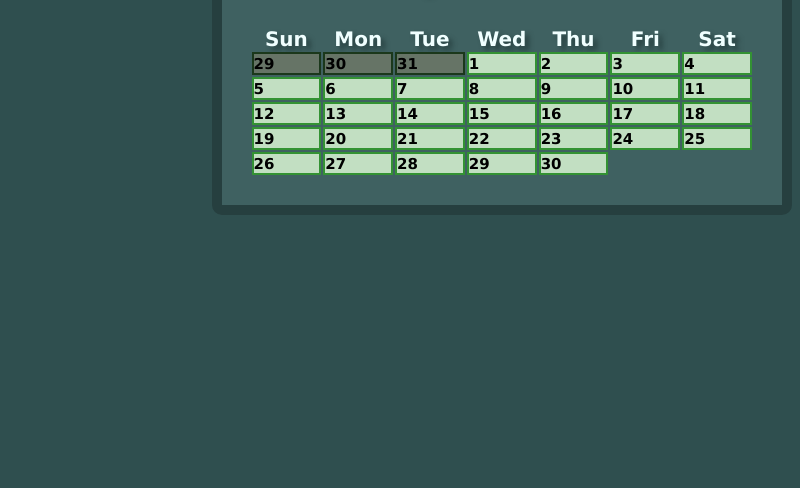
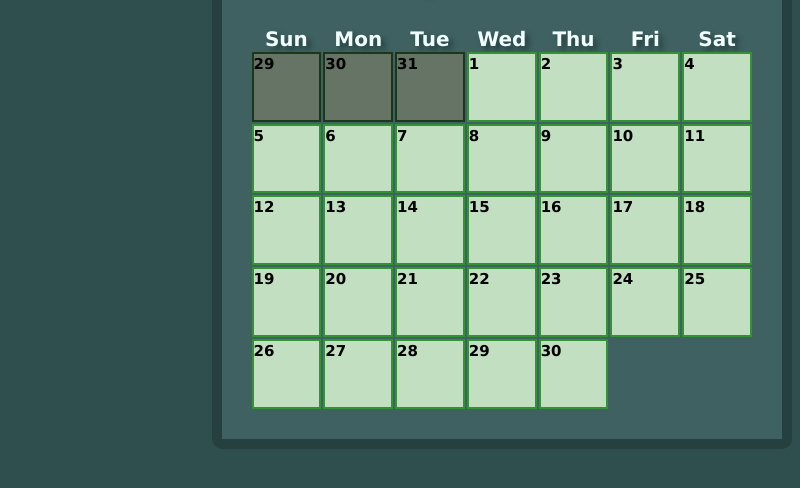
Before and after one commit to gitadrian417/Software-Engineering-Project, an Electron app: page index.html in a window 800 px wide. Both pictures are taken after a click on the button "Change Views". Shown: the part 130-618 px from the top of the page. Drawn offline with Linux system fonts and the light colour scheme; no server answers.

Commit message:
Cleaned up CSS slightly.

```diff
--- a/renderer.js
+++ b/renderer.js
@@ -128,15 +128,14 @@ function renderCalendar() {
     let number = pastDay - i + 1;
 
     let emptyBox = document.createElement("div");
-        emptyBox.className = 'pastDayBox'; // Color the past month's day boxes to be darker.
+    emptyBox.className = 'dayBox dayBoxDark'; // Color the past month's day boxes to be darker.
     dayBox.appendChild(emptyBox);
 
     //add day number to box
-        let dateNum = document.createElement("span");
-        dateNum.className = "pastDateNum";
+    let dateNum = document.createElement('span');
+    dateNum.className = 'dateNum';
     dateNum.innerText = number;
     emptyBox.appendChild(dateNum);
-
   }
 
   //add boxes to calendar
@@ -153,8 +152,8 @@ function renderCalendar() {
     });
 
     //add day number to box
-      let dateNum = document.createElement("span");
-      dateNum.className = "dateNum";
+    let dateNum = document.createElement('span');
+    dateNum.className = 'dateNum';
     dateNum.innerText = i;
     box.appendChild(dateNum);
 
--- a/style.css
+++ b/style.css
@@ -86,26 +86,17 @@ body {
     background-color: rgb(194, 223, 194);
     min-height: 15px;
     max-height: 90px;
+    aspect-ratio: 1 / 1;
     overflow-y: auto;
     margin: 1px;
 }
 
-.pastDayBox {
+.dayBoxDark {
     border: 2px solid rgb(27, 56, 27);
     background-color: rgb(102, 116, 102);
-    min-height: 15px;
-    max-height: 90px;
-    overflow-y: auto;
-    margin: 1px;
 }
 
 .dateNum {
-    font-weight: bold;
-    font-size: 15px;
-    margin-right: 4px;
-}
-
-.pastDateNum {
     font-weight: bold;
     font-size: 15px;
     margin-right: 4px;
```
Lines whose indentation alone changed are shown as unchanged.
